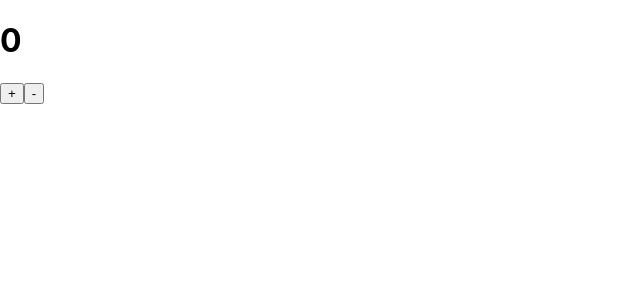
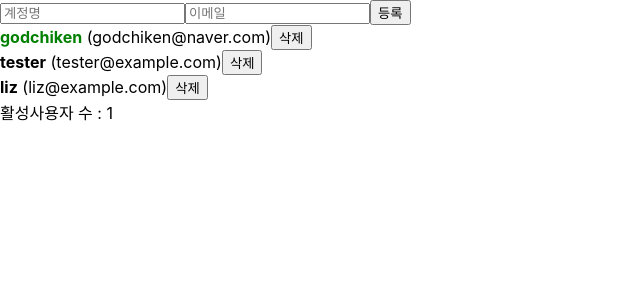
Before and after one commit to GodChiken/fast-campus-react, a React (Create React App) app: page / in a window 1280 px wide. Shown: the top 300 px of the page, without its empty margins (0-640 px from the left). Built offline with nearby package versions, Linux system fonts and the light colour scheme.

Commit message:
20. useReducer 를 사용하여 상태 업데이트 로직 분리하기 - useReducer App 구현분

```diff
--- a/src/component/App.js
+++ b/src/component/App.js
@@ -1,67 +1,90 @@
-import React,{useRef, useState, useMemo, useCallback} from 'react';
+import React, {useRef, useReducer, useMemo, useCallback} from 'react';
 import UserList from "./UserList";
 import CreateUser from "./CreateUser";
 
+const initialState = {
+    inputs: {username: '', email: ''},
+    users: [
+        {id: 1, username: 'godchiken', email: 'godchiken@naver.com', active: true},
+        {id: 2, username: 'tester', email: 'tester@example.com', active: false},
+        {id: 3, username: 'liz', email: 'liz@example.com', active: false}
+    ]
+};
+
+function reducer(state, action) {
+    switch (action.type) {
+        case 'CHANGE_INPUT' :
+            return {
+                ...state,
+                inputs: {
+                    ...state.inputs,
+                    [action.name]: action.value
+                }
+            };
+        case 'CREATE_USER' :
+            return {
+                inputs: initialState.inputs,
+                users: state.users.concat(action.user)
+            };
+        case 'TOGGLE_USER':
+            return {
+                ...state,
+                users: state.users.map(user =>
+                    user.id === action.id ? {...user, active: !user.active} : user
+                )
+            };
+        case 'REMOVE_USER':
+            return {
+                ...state,
+                users: state.users.filter(user => user.id !== action.id)
+            };
+        default :
+            return state;
+    }
+}
+
 export default function App() {
-    const [inputs,setInputs] = useState({
-        username: '',
-        email: ''
-    });
-    const {username, email} = inputs;
+    const [state, dispatch] = useReducer(reducer, initialState);
+    const {users} = state;
+    const {username, email} = state.inputs;
+    const nextId = useRef(4);
+
     const onChange = useCallback(e => {
-        const {value,name} = e.target;
-        setInputs(inputs => ({
-            ...inputs,
-            [name] : value
-        }))
-    },[]);
-    const [users,setUsers] = useState([
-        {
-            id: 1,
-            username: 'godchiken',
-            email: 'godchiken@naver.com',
-            active : true
-        },
-        {
-            id: 2,
-            username: 'tester',
-            email: 'tester@example.com',
-            active : false
-        },
-        {
-            id: 3,
-            username: 'liz',
-            email: 'liz@example.com',
-            active : false
-        }
-    ]);
+        const {value, name} = e.target;
+        dispatch({
+            type: 'CHANGE_INPUT',
+            name,
+            value
+        });
+    }, []);
 
-    const nextId = useRef(4);
     const onCreate = useCallback(() => {
-        const user = {
-            id : nextId.current,
-            username,
-            email
-        };
-        setUsers(users => [...users,user]);
-        setInputs({ username : '', email: '' });
-        nextId.current += 1;
-    },[username,email]);
+        dispatch({
+            type: 'CREATE_USER',
+            user: {
+                id: nextId.current,
+                username,
+                email
+            }
+        });
+        nextId.current++;
+    }, [username, email]);
+
+    const onToggle = useCallback(id => {
+        dispatch({
+            type: 'TOGGLE_USER',
+            id
+        })
+    }, []);
+
     const onRemove = useCallback(id => {
-        setUsers(users => users.filter(user => user.id !== id))
-    },[]);
-    const onToggle = useCallback(id => {
-        setUsers(users => users.map(
-            user => user.id === id
-            ? {...user, active: !user.active}
-            : user
-        ));
-    },[]);
-    const count = useMemo( () => {
-        const activeUser = users.filter(user => user.active).length;
-        console.log('활성 사용자 수를 세는중...');
-        return activeUser;
-    },[users]);
+        dispatch({
+            type: 'REMOVE_USER',
+            id
+        })
+    }, []);
+    const count = useMemo(() => users.filter(user => user.active).length, [users]);
+
     return (
         <>
             <CreateUser
@@ -70,7 +93,7 @@
                 onChange={onChange}
                 onCreate={onCreate}
             />
-            <UserList users={users} onRemove={onRemove} onToggle={onToggle}/>
+            <UserList users={users} onToggle={onToggle} onRemove={onRemove}/>
             <div>활성사용자 수 : {count}</div>
         </>
     );
--- a/src/index.js
+++ b/src/index.js
@@ -2,7 +2,5 @@
 import {render} from 'react-dom'
 import './index.css';
 import App from "./component/App";
-import Counter from "./component/Counter";
 
-render(<Counter/>,document.getElementById('root'));
-//render(<App/>,document.getElementById('root'));
+render(<App/>,document.getElementById('root'));
```
